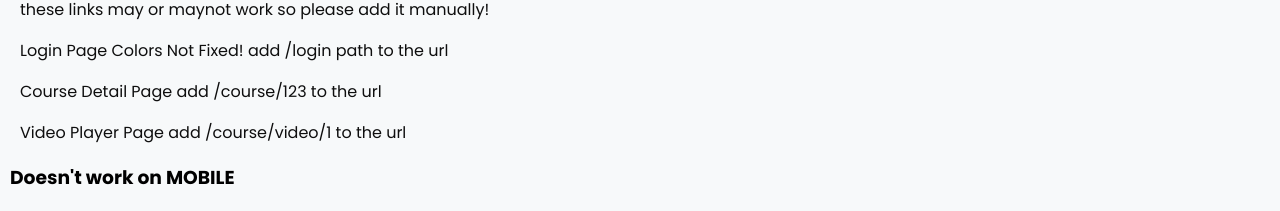
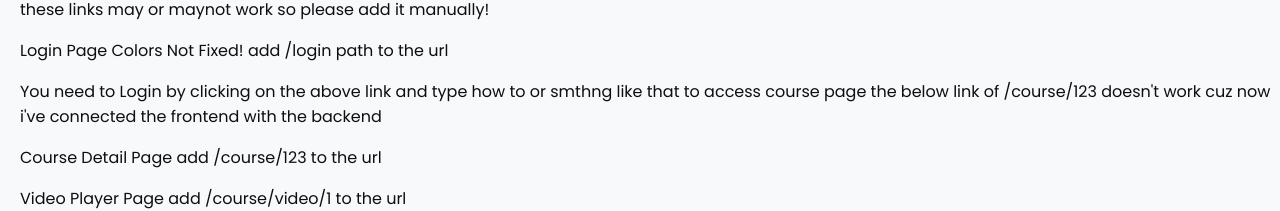
Before and after one commit to MihirVir/course-making-and-buying-application-major-project-mihir-vir, a React (Create React App) app: page / in a window 1280 px wide. Shown: the part 1288-1499 px from the top of the page. Built offline with nearby package versions, Linux system fonts and the light colour scheme; no server answers; the HTML template or start-up script is replaced by a standard one.

Commit message:
updated docs

```diff
--- a/src/components/Home/fetchCourses/NewCourse.js
+++ b/src/components/Home/fetchCourses/NewCourse.js
@@ -145,6 +145,7 @@ const NewCourse = ({accessToken}) => {
               <h2 style={{padding: "10px"}}>docs</h2>
               <a href="">these links may or maynot work so please add it manually!</a>
               <Link to="/login">Login Page Colors Not Fixed! add /login path to the url</Link>
+              <Link>You need to Login by clicking on the above link and type how to or smthng like that to access course page the below link of /course/123 doesn't work cuz now i've connected the frontend with the backend</Link>
               <Link to = "/course/123">Course Detail Page add /course/123 to the url</Link>
               <Link to  = "course/video/1">Video Player Page add /course/video/1 to the url</Link>
               <h1 style={{padding: "10px"}}>Doesn't work on MOBILE</h1>
```
